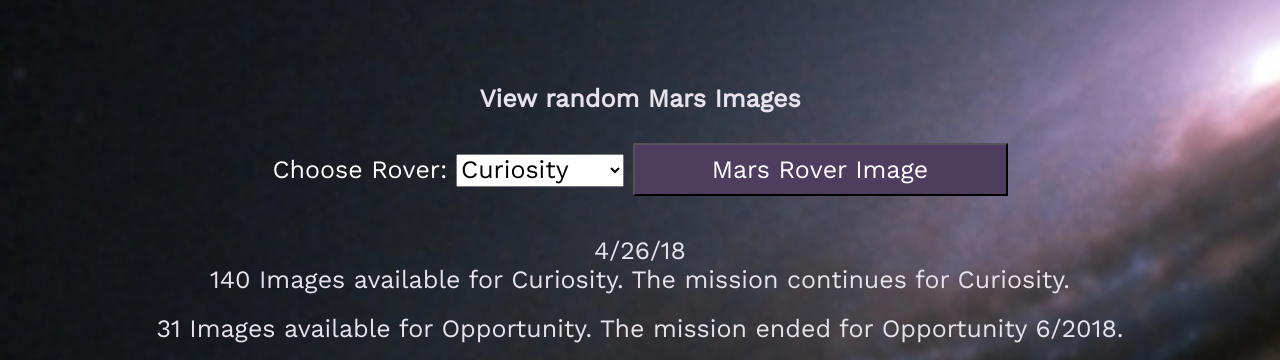
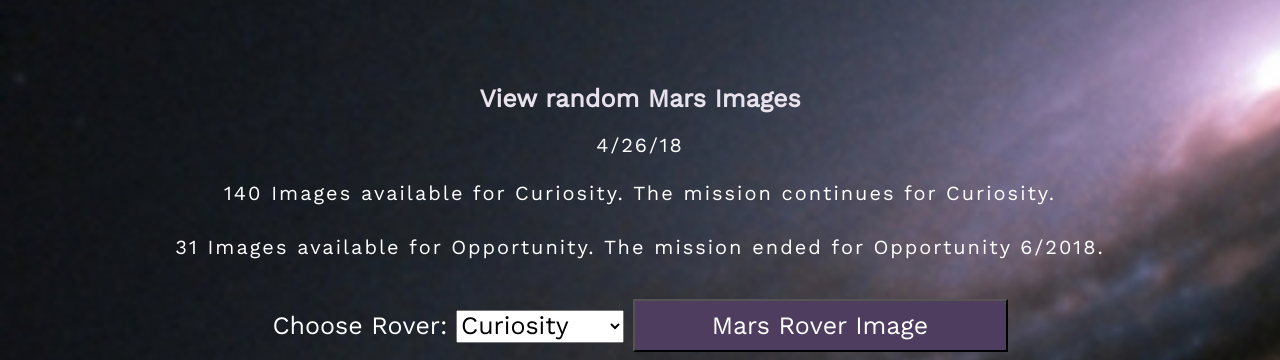
Before and after one commit to katiepestotnik/explore-nasa, a plain HTML site: page index.html in a window 1280 px wide. Shown: the part 1300-1660 px from the top of the page. Drawn offline with nearby package versions, Linux system fonts and the light colour scheme.

Commit message:
Style text change

```diff
--- a/index.html
+++ b/index.html
@@ -59,6 +59,8 @@
         </div>
         <div id='rover-div'>
             <h1 class='instructions'>View random Mars Images</h1>
+            <p class='text-style' id='hide-info-curiosity'>4/26/18<br><br>140 Images available for Curiosity. The mission continues for Curiosity.</p>
+            <p class='text-style' id='hide-info-opportunity'>31 Images available for Opportunity. The mission ended for Opportunity 6/2018.</p>
             <form>
                 <label for='user-input'>Choose Rover:</label>
                     <select id='user-input' name='user-input'>
@@ -68,8 +70,6 @@
                     </select>
                 <input id='submit-style' title='Click to Reveal'type="submit" value="Mars Rover Image" />
             </form>
-            <p class='instructions' id='hide-info-curiosity'>4/26/18<br>140 Images available for Curiosity. The mission continues for Curiosity.</p>
-            <p class='instructions' id='hide-info-opportunity'>31 Images available for Opportunity. The mission ended for Opportunity 6/2018.</p>
             <h3 class='rover-style' id='rover-title'style="display: none">Rover Image</h3>
             <img class='photo'id="rover-image"src="">
             <main class='main-rover-div'>
```
